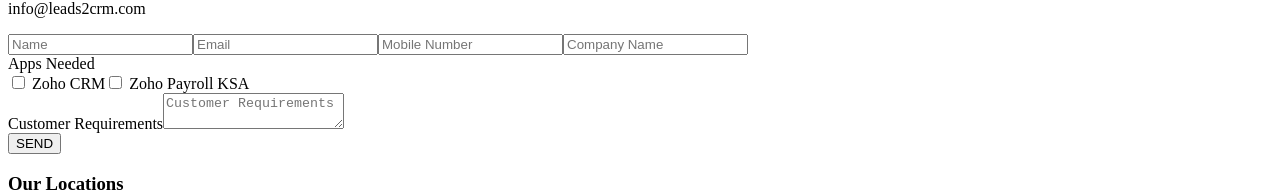
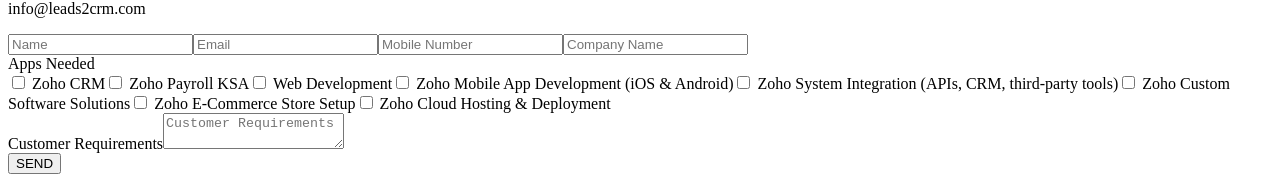
Before and after one commit to mdshahbazansari/Leads2CRM--1may2025, a Next.js app: page /contact-us in a window 1280 px wide. Shown: the part 376-568 px from the top of the page. Built offline with nearby package versions, Linux system fonts and the light colour scheme.

Commit message:
services add

```diff
--- a/src/app/contact-us/page.tsx
+++ b/src/app/contact-us/page.tsx
@@ -95,10 +95,58 @@
             <label className="flex items-center gap-2 text-sm text-gray-700">
               <input type="checkbox" className="accent-[#5000d2]" /> Zoho CRM
             </label>
+
+
             <label className="flex items-center gap-2 text-sm text-gray-700">
               <input type="checkbox" className="accent-[#5000d2]" /> Zoho
               Payroll KSA
             </label>
+
+            <label className="flex items-center gap-2 text-sm text-gray-700">
+              <input type="checkbox" className="accent-[#5000d2]" /> Web Development
+            </label>
+
+            <label className="flex items-center gap-2 text-sm text-gray-700">
+              <input type="checkbox" className="accent-[#5000d2]" /> Zoho
+              Mobile App Development (iOS & Android)
+            </label>
+
+
+            <label className="flex items-center gap-2 text-sm text-gray-700">
+              <input type="checkbox" className="accent-[#5000d2]" /> Zoho
+              System Integration (APIs, CRM, third-party tools)
+            </label>
+
+
+            <label className="flex items-center gap-2 text-sm text-gray-700">
+              <input type="checkbox" className="accent-[#5000d2]" /> Zoho
+              Custom Software Solutions
+            </label>
+
+
+            <label className="flex items-center gap-2 text-sm text-gray-700">
+              <input type="checkbox" className="accent-[#5000d2]" /> Zoho
+              E-Commerce Store Setup
+            </label>
+
+
+            <label className="flex items-center gap-2 text-sm text-gray-700">
+              <input type="checkbox" className="accent-[#5000d2]" /> Zoho
+              Cloud Hosting & Deployment
+            </label>
+
+
+
+
+
+
+
+
+
+
+
+
+
           </div>
         </div>
 
```
Also changed, not shown: src/components/Testimonials/index.tsx (+8 -0 lines).
